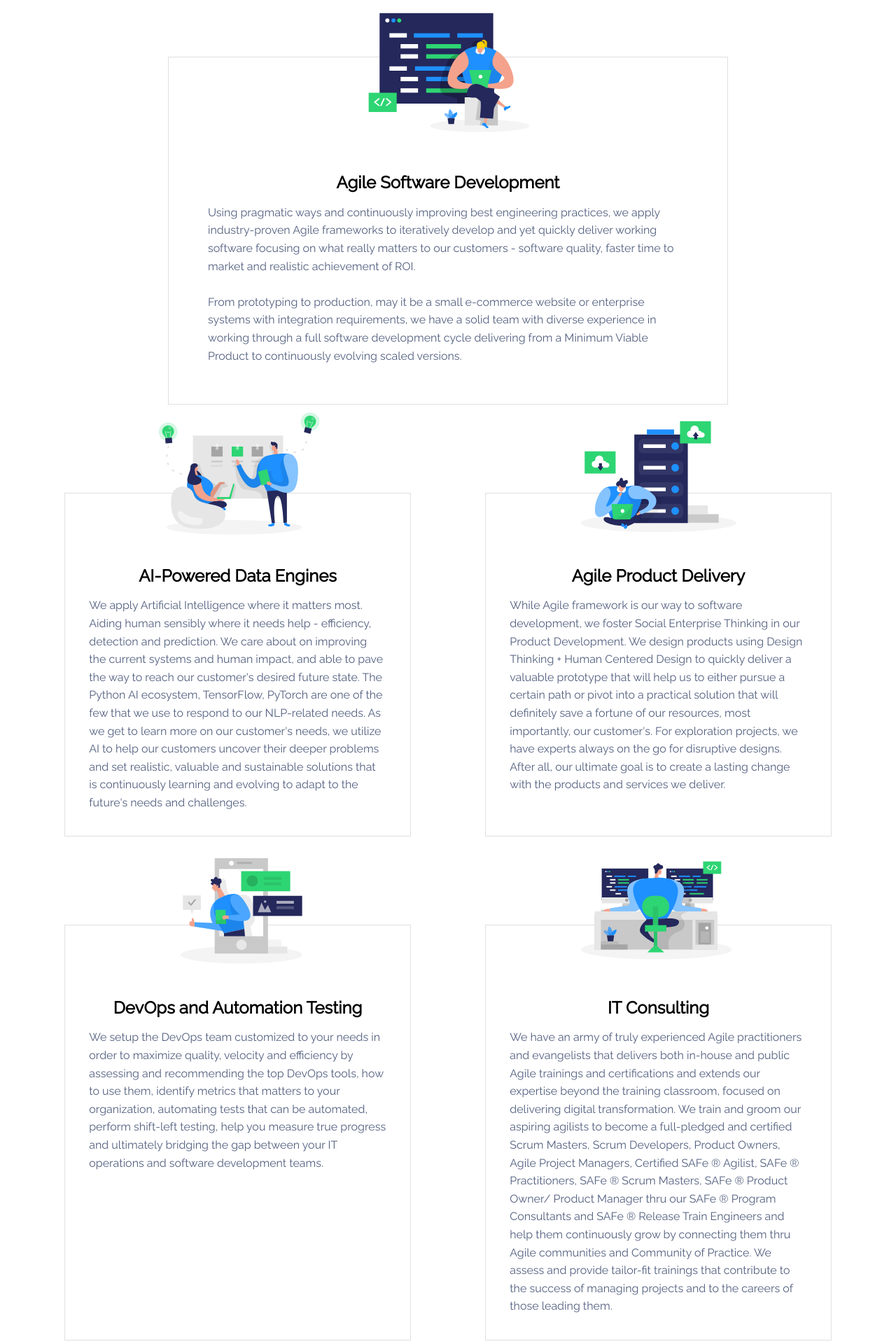
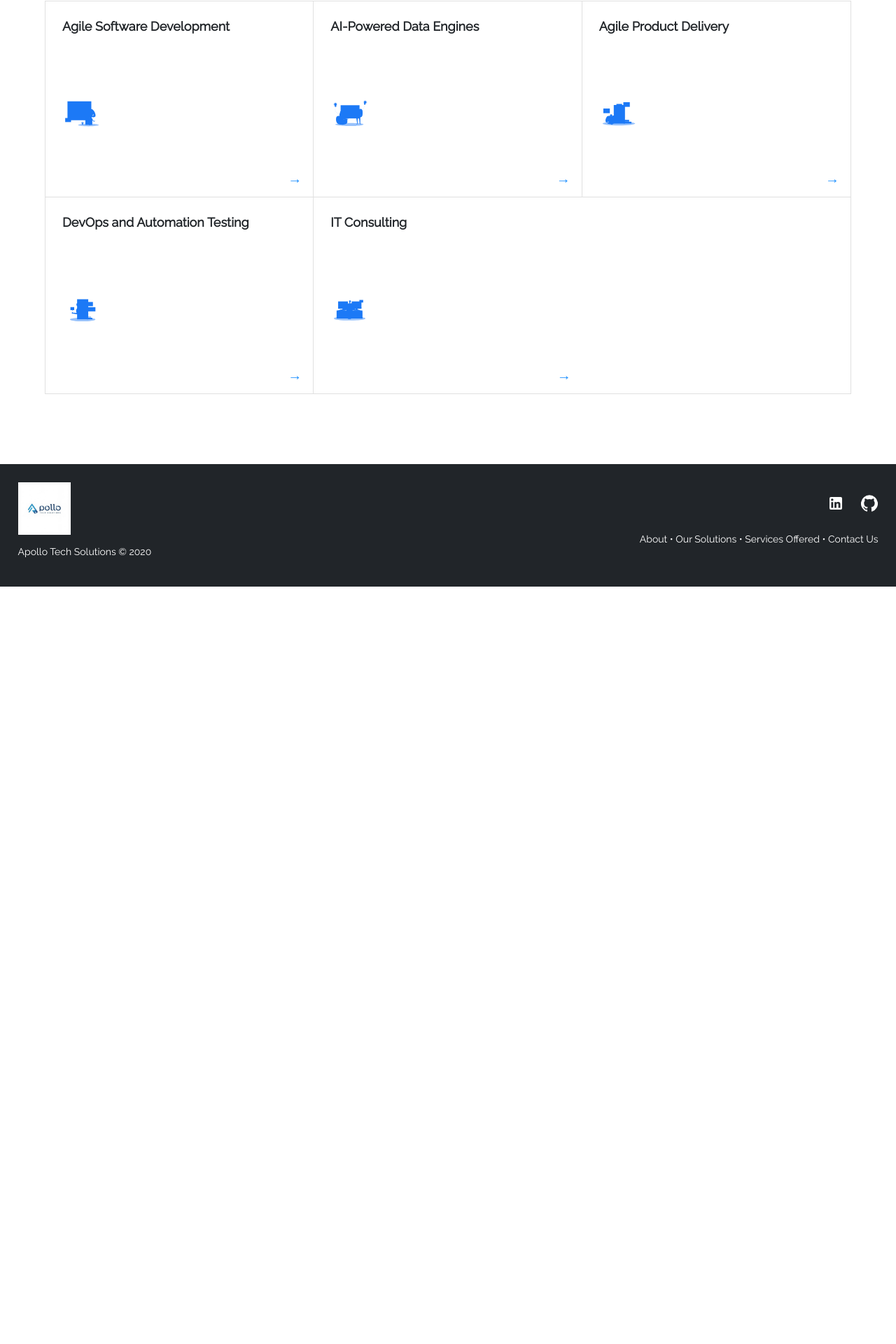
Before and after one commit to childhood2/company-website, a React (Create React App) app: page /our-expertise in a window 1280 px wide. Shown: the part 638-2558 px from the top of the page at 70% size. After the commit the page ends 1476 px from the top, so only its background shows below. Built offline with nearby package versions, Linux system fonts and the light colour scheme.

Commit message:
our expertise cards fix

```diff
--- a/src/components/OurExpertise.js
+++ b/src/components/OurExpertise.js
@@ -43,101 +43,73 @@ function OurExpertise() {
       <div className="app__spacer"></div>
 
       <div className="expertise">
-        <div className="expertise__container">
-          <img src={one} alt="one" />
+        <div className="expertise__grid">
           <div className="expertise__card">
-            <h3>Agile Software Development</h3>
-            <p>
+            <h3 className="expertise__cardTitle">Agile Software Development</h3>
+            <div className="expertise__cardIcon">
+              <img src={one} alt="" />
+            </div>
+            <p className="expertise__cardDesc">
               Using pragmatic ways and continuously improving best engineering
               practices, we apply industry-proven Agile frameworks to
-              iteratively develop and yet quickly deliver working software
-              focusing on what really matters to our customers - software
-              quality, faster time to market and realistic achievement of ROI.
-              <br></br>
-              <br></br>
-              From prototyping to production, may it be a small e-commerce
-              website or enterprise systems with integration requirements, we
-              have a solid team with diverse experience in working through a
-              full software development cycle delivering from a Minimum Viable
-              Product to continuously evolving scaled versions.
+              iteratively develop and quickly deliver working software—focusing
+              on quality, faster time to market and realistic ROI.
             </p>
+            <span className="expertise__cardArrow" aria-hidden="true">→</span>
           </div>
-        </div>
 
-        <div className="expertise__row">
-          <div className="expertise__container">
-            <img src={two} alt="two" />
-            <div className="expertise__card">
-              <h3>AI-Powered Data Engines</h3>
-              <p>
-                We apply Artificial Intelligence where it matters most. Aiding
-                human sensibly where it needs help - efficiency, detection and
-                prediction. We care about on improving the current systems and
-                human impact, and able to pave the way to reach our customer's
-                desired future state. The Python AI ecosystem, TensorFlow,
-                PyTorch are one of the few that we use to respond to our
-                NLP-related needs. As we get to learn more on our customer's
-                needs, we utilize AI to help our customers uncover their deeper
-                problems and set realistic, valuable and sustainable solutions
-                that is continuously learning and evolving to adapt to the
-                future's needs and challenges.
-              </p>
+          <div className="expertise__card">
+            <h3 className="expertise__cardTitle">AI-Powered Data Engines</h3>
+            <div className="expertise__cardIcon">
+              <img src={two} alt="" />
             </div>
+            <p className="expertise__cardDesc">
+              We apply AI where it matters most: efficiency, detection and
+              prediction. We use the Python AI ecosystem, TensorFlow and PyTorch
+              to help customers uncover deeper problems and set sustainable,
+              learning solutions.
+            </p>
+            <span className="expertise__cardArrow" aria-hidden="true">→</span>
           </div>
-          <div className="expertise__container">
-            <img src={three} alt="three" />
-            <div className="expertise__card">
-              <h3>Agile Product Delivery</h3>
-              <p>
-                While Agile framework is our way to software development, we
-                foster Social Enterprise Thinking in our Product Development. We
-                design products using Design Thinking + Human Centered Design to
-                quickly deliver a valuable prototype that will help us to either
-                pursue a certain path or pivot into a practical solution that
-                will definitely save a fortune of our resources, most
-                importantly, our customer's. For exploration projects, we have
-                experts always on the go for disruptive designs. After all, our
-                ultimate goal is to create a lasting change with the products
-                and services we deliver.
-              </p>
+
+          <div className="expertise__card">
+            <h3 className="expertise__cardTitle">Agile Product Delivery</h3>
+            <div className="expertise__cardIcon">
+              <img src={three} alt="" />
             </div>
+            <p className="expertise__cardDesc">
+              We foster Social Enterprise Thinking and design products using
+              Design Thinking and Human Centered Design to deliver valuable
+              prototypes and practical solutions that create lasting change.
+            </p>
+            <span className="expertise__cardArrow" aria-hidden="true">→</span>
           </div>
-          <div className="expertise__container">
-            <img src={four} alt="four" />
-            <div className="expertise__card">
-              <h3>DevOps and Automation Testing</h3>
-              <p>
-                We setup the DevOps team customized to your needs in order to
-                maximize quality, velocity and efficiency by assessing and
-                recommending the top DevOps tools, how to use them, identify
-                metrics that matters to your organization, automating tests that
-                can be automated, perform shift-left testing, help you measure
-                true progress and ultimately bridging the gap between your IT
-                operations and software development teams.
-              </p>
+
+          <div className="expertise__card">
+            <h3 className="expertise__cardTitle">DevOps and Automation Testing</h3>
+            <div className="expertise__cardIcon">
+              <img src={four} alt="" />
             </div>
+            <p className="expertise__cardDesc">
+              We set up DevOps teams tailored to your needs—recommending tools,
+              identifying metrics, automating tests and bridging the gap between
+              IT operations and software development.
+            </p>
+            <span className="expertise__cardArrow" aria-hidden="true">→</span>
           </div>
-          <div className="expertise__container">
-            <img src={five} alt="five" />
-            <div className="expertise__card">
-              <h3>IT Consulting</h3>
-              <p>
-                We have an army of truly experienced Agile practitioners and
-                evangelists that delivers both in-house and public Agile
-                trainings and certifications and extends our expertise beyond
-                the training classroom, focused on delivering digital
-                transformation. We train and groom our aspiring agilists to
-                become a full-pledged and certified Scrum Masters, Scrum
-                Developers, Product Owners, Agile Project Managers, Certified
-                SAFe ® Agilist, SAFe ® Practitioners, SAFe ® Scrum Masters, SAFe
-                ® Product Owner/ Product Manager thru our SAFe ® Program
-                Consultants and SAFe ® Release Train Engineers and help them
-                continuously grow by connecting them thru Agile communities and
-                Community of Practice. We assess and provide tailor-fit
-                trainings that contribute to the success of managing projects
-                and to the careers of those leading them.
-              </p>
+
+          <div className="expertise__card">
+            <h3 className="expertise__cardTitle">IT Consulting</h3>
+            <div className="expertise__cardIcon">
+              <img src={five} alt="" />
             </div>
+            <p className="expertise__cardDesc">
+              Experienced Agile practitioners delivering in-house and public
+              trainings, Scrum and SAFe® certifications, and digital
+              transformation—helping teams grow through Agile communities and
+              Community of Practice.
+            </p>
+            <span className="expertise__cardArrow" aria-hidden="true">→</span>
           </div>
         </div>
       </div>
--- a/src/styles/OurExpertise.scss
+++ b/src/styles/OurExpertise.scss
@@ -5,50 +5,155 @@
   margin-left: auto;
 }
 
-.expertise__container {
-  width: 90%;
-  max-width: 800px;
-  margin: 0 auto;
+.expertise__grid {
+  display: grid;
+  grid-template-columns: repeat(3, 1fr);
+  gap: 0;
+  border: 1px solid #e0e0e0;
+}
+
+.expertise__card {
+  position: relative;
+  min-height: 280px;
+  padding: 1.5rem;
+  border-right: 1px solid #e0e0e0;
+  border-bottom: 1px solid #e0e0e0;
+  background: white;
+  cursor: pointer;
   display: flex;
   flex-direction: column;
+  transition: background 0.25s ease, color 0.25s ease;
 
-  img {
-    margin: 0 auto;
-    width: auto;
-    z-index: 2;
+  &:nth-child(3n),
+  &:last-child {
+    border-right: none;
+  }
+
+  &:nth-last-child(-n + 2) {
+    border-bottom: none;
+  }
+
+  &:hover {
+    background: #1e90ff;
+
+    .expertise__cardTitle,
+    .expertise__cardDesc,
+    .expertise__cardArrow {
+      color: white;
+      opacity: 1;
+    }
+
+    .expertise__cardIcon img {
+      filter: brightness(0) invert(1);
+    }
   }
 }
 
-.expertise__card {
-  margin-top: -15%;
-  padding: 7%;
-  height: 100%;
-  padding-top: 20%;
-  border-radius: 0;
-  border: 1px solid #e0e0e0;
+.expertise__cardTitle {
+  font-size: 18px;
+  font-weight: 600;
+  color: #212529;
+  margin: 0 0 1rem 0;
+  line-height: 1.3;
+  transition: color 0.25s ease, opacity 0.25s ease;
+}
 
-  h3 {
-    text-align: center;
-    font-size: 24px;
-    line-height: 1.6;
-    margin-bottom: 10px;
-  }
+.expertise__cardIcon {
+  flex: 1;
+  display: flex;
+  align-items: center;
+  justify-content: flex-start;
+  min-height: 80px;
+  transition: opacity 0.25s ease;
 
-  p {
-    font-size: 16px;
-    line-height: 1.6;
+  img {
+    width: 56px;
+    height: auto;
+    max-height: 64px;
+    object-fit: contain;
+    filter: brightness(0) saturate(100%) invert(32%) sepia(95%) saturate(1200%) hue-rotate(195deg); // blue
+    transition: filter 0.25s ease;
   }
 }
 
-.expertise__row {
-  display: grid;
-  grid-template-columns: 6fr 6fr;
-  grid-column-gap: 50px;
+.expertise__cardDesc {
+  font-size: 14px;
+  line-height: 1.5;
+  color: #212529;
+  margin: 0;
+  opacity: 0;
+  position: absolute;
+  top: 1.5rem;
+  left: 1.5rem;
+  right: 2.5rem;
+  bottom: 2rem;
+  overflow: auto;
+  transition: opacity 0.25s ease;
+  pointer-events: none;
 }
 
-@media screen and (max-width: 768px) {
-  .expertise__row {
-    grid-template-columns: 12fr;
-    grid-column-gap: 0px;
+.expertise__card:hover .expertise__cardDesc {
+  opacity: 1;
+  color: white;
+}
+
+.expertise__card:hover .expertise__cardTitle,
+.expertise__card:hover .expertise__cardIcon {
+  opacity: 0;
+  pointer-events: none;
+}
+
+.expertise__cardArrow {
+  position: absolute;
+  bottom: 1rem;
+  right: 1rem;
+  font-size: 20px;
+  font-weight: 600;
+  color: #1e90ff;
+  line-height: 1;
+  transition: color 0.25s ease;
+}
+
+@media screen and (max-width: 900px) {
+  .expertise__grid {
+    grid-template-columns: repeat(2, 1fr);
+  }
+
+  .expertise__card {
+    &:nth-child(3n) {
+      border-right: 1px solid #e0e0e0;
+    }
+
+    &:nth-child(2n) {
+      border-right: none;
+    }
+
+    &:nth-last-child(-n + 3) {
+      border-bottom: 1px solid #e0e0e0;
+    }
+
+    &:nth-last-child(-n + 2) {
+      border-bottom: none;
+    }
   }
 }
+
+@media screen and (max-width: 600px) {
+  .expertise__grid {
+    grid-template-columns: 1fr;
+  }
+
+  .expertise__card {
+    border-right: none;
+    border-bottom: 1px solid #e0e0e0;
+    min-height: 260px;
+
+    &:last-child {
+      border-bottom: none;
+    }
+
+    &:nth-child(2n) {
+      border-right: none;
+    }
+  }
+}
```
